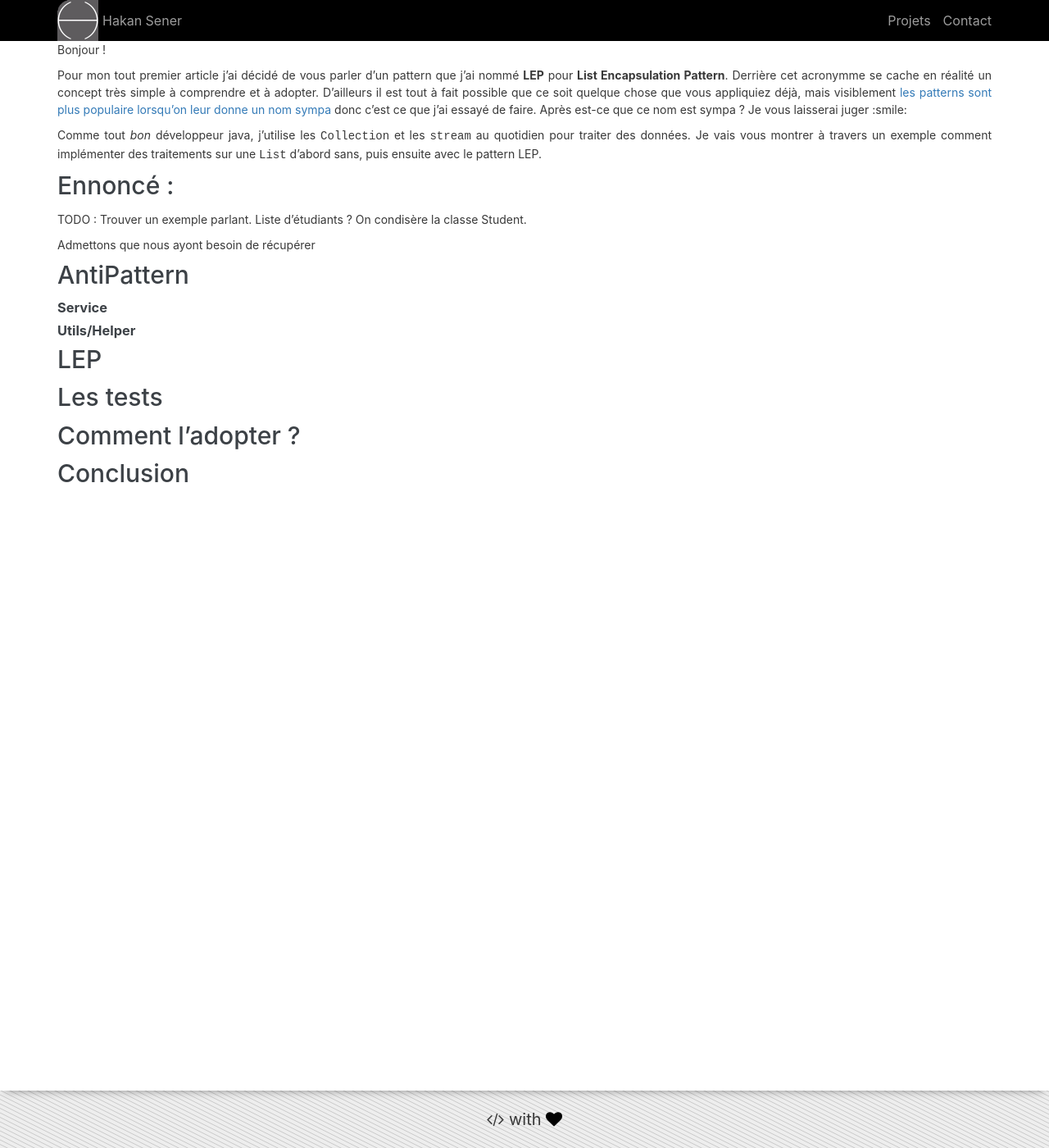
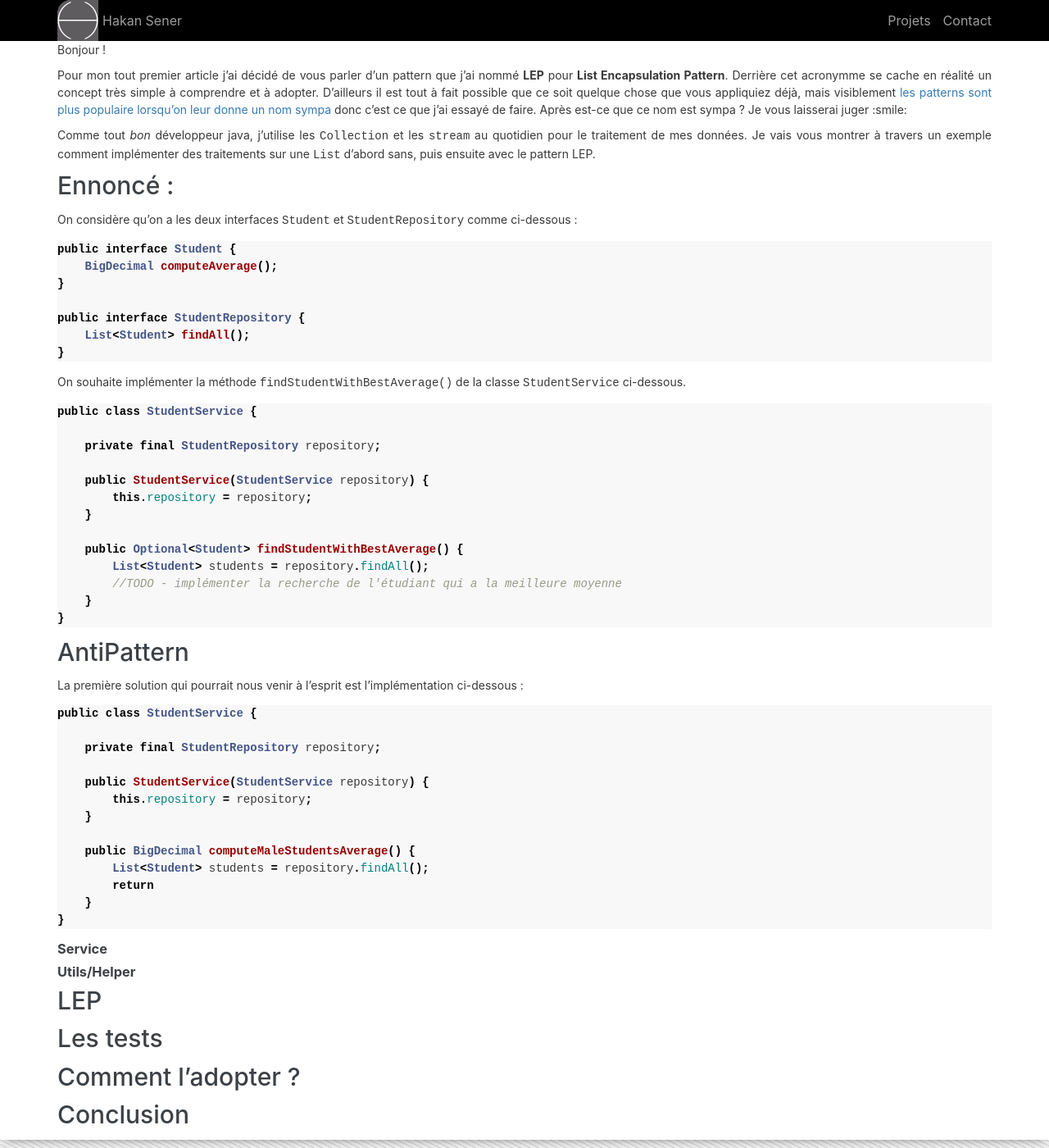
Before and after one commit to senerh/senerh.github.io, a Jekyll site: the page built from _posts/2024-03-31-lep.md, in a window 1280 px wide and 1400 px high. Shown: the whole window at 82% size. Built offline with Jekyll 4.4.1, drawn with Linux system fonts in a browser that asks for light colours.

Commit message:
continuer l'article

````diff
--- a/_posts/2024-03-31-lep.md
+++ b/_posts/2024-03-31-lep.md
@@ -8,15 +8,55 @@ Bonjour !
 
 Pour mon tout premier article j'ai décidé de vous parler d'un pattern que j'ai nommé **LEP** pour **List Encapsulation Pattern**. Derrière cet acronymme se cache en réalité un concept très simple à comprendre et à adopter. D'ailleurs il est tout à fait possible que ce soit quelque chose que vous appliquiez déjà, mais visiblement [les patterns sont plus populaire lorsqu'on leur donne un nom sympa](https://fr.wikipedia.org/wiki/Plain_old_Java_object#Description) donc c'est ce que j'ai essayé de faire. Après est-ce que ce nom est sympa ? Je vous laisserai juger :smile:
 
-Comme tout *bon* développeur java, j'utilise les `Collection` et les `stream` au quotidien pour traiter des données. Je vais vous montrer à travers un exemple comment implémenter des traitements sur une `List` d'abord sans, puis ensuite avec le pattern LEP.
+Comme tout *bon* développeur java, j'utilise les `Collection` et les `stream` au quotidien pour le traitement de mes données. Je vais vous montrer à travers un exemple comment implémenter des traitements sur une `List` d'abord sans, puis ensuite avec le pattern LEP.
 
 ## Ennoncé :
-TODO : Trouver un exemple parlant. Liste d'étudiants ?
-On condisère la classe Student.
+On considère qu'on a les deux interfaces `Student` et `StudentRepository` comme ci-dessous :
+```java
+public interface Student {
+    BigDecimal computeAverage();
+}
 
-Admettons que nous ayont besoin de récupérer
+public interface StudentRepository {
+    List<Student> findAll();
+}
+```
+
+On souhaite implémenter la méthode `findStudentWithBestAverage()` de la classe `StudentService` ci-dessous.
+```java
+public class StudentService {
+
+    private final StudentRepository repository;
+
+    public StudentService(StudentService repository) {
+        this.repository = repository;
+    }
+
+    public Optional<Student> findStudentWithBestAverage() {
+        List<Student> students = repository.findAll();
+        //TODO - implémenter la recherche de l'étudiant qui a la meilleure moyenne
+    }
+}
+```
 
 ## AntiPattern
+La première solution qui pourrait nous venir à l'esprit est l'implémentation ci-dessous :
+
+```java
+public class StudentService {
+
+    private final StudentRepository repository;
+
+    public StudentService(StudentService repository) {
+        this.repository = repository;
+    }
+
+    public BigDecimal computeMaleStudentsAverage() {
+        List<Student> students = repository.findAll();
+        return
+    }
+}
+```
 
 ### Service
 ### Utils/Helper
````
